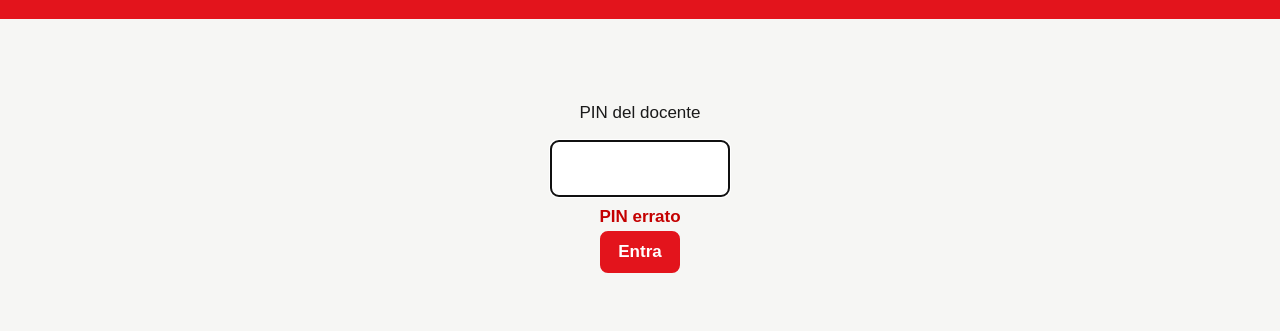
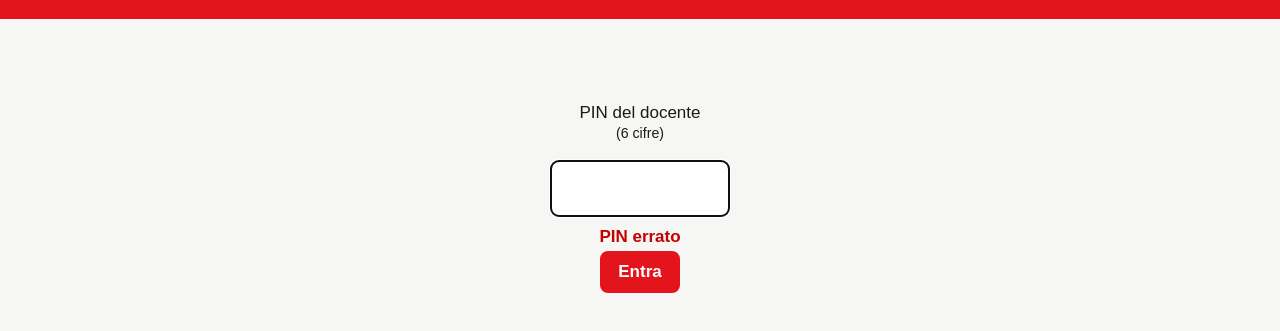
Before and after one commit to baldassarrefrancesco70/laboratori_filosofia, a plain HTML site: page lezioni/index.html in a window 1280 px wide. Both pictures are taken after typing "Sample123" into the empty fields and a click on the button "Entra". Shown: the part 83-414 px from the top of the page. Drawn offline with Linux system fonts and the light colour scheme.

Commit message:
Portale lezioni: PIN verificato tramite impronta SHA-256, dicitura 6 cifre
Co-Authored-By: Claude Opus 5.5 <noreply@anthropic.com>

```diff
--- a/lezioni/index.html
+++ b/lezioni/index.html
@@ -59,7 +59,8 @@
 <script>
 (function () {
   'use strict';
-  var PIN = '1973';
+  // impronta SHA-256 di 'vico-lezioni:' + PIN (il PIN non è scritto in chiaro)
+  var PIN_HASH = '8261386b96b89c8133bc62e7891b2f799ba2e46a90e862546f00d6e9a7962d5d';
   var DOCENTE = 'francescobaldassarre.docente@convittogbvico.edu.it';
   var DB_PREDEFINITO = 'https://laboratorio-vico-default-rtdb.europe-west1.firebasedatabase.app';
   var FIREBASE = {
@@ -90,15 +91,25 @@
 
   // ------------------------------------------------------------------ PIN
   function chiediPin() {
-    main.innerHTML = '<form class="pin"><p>PIN del docente</p><input type="password" inputmode="numeric" autocomplete="off" maxlength="8" aria-label="PIN">' +
+    main.innerHTML = '<form class="pin"><p>PIN del docente<br><small>(6 cifre)</small></p><input type="password" inputmode="numeric" autocomplete="off" maxlength="8" aria-label="PIN">' +
       '<div class="err"></div><button class="p pieno" type="submit">Entra</button></form>';
     var f = main.querySelector('form'), i = f.querySelector('input');
     i.focus();
     f.onsubmit = function (e) {
       e.preventDefault();
-      if (i.value === PIN) { scriviSS('portale-lezioni:pin', '1'); carica(); }
-      else { f.querySelector('.err').textContent = 'PIN errato'; i.value = ''; i.focus(); }
+      impronta('vico-lezioni:' + i.value).then(function (h) {
+        if (h === PIN_HASH) { scriviSS('portale-lezioni:pin', '1'); carica(); }
+        else { f.querySelector('.err').textContent = 'PIN errato'; i.value = ''; i.focus(); }
+      });
     };
+  }
+
+  function impronta(testo) {
+    return crypto.subtle.digest('SHA-256', new TextEncoder().encode(testo)).then(function (buf) {
+      return Array.prototype.map.call(new Uint8Array(buf), function (b) {
+        return ('0' + b.toString(16)).slice(-2);
+      }).join('');
+    });
   }
 
   // ------------------------------------------------------------------ elenco lezioni
```
